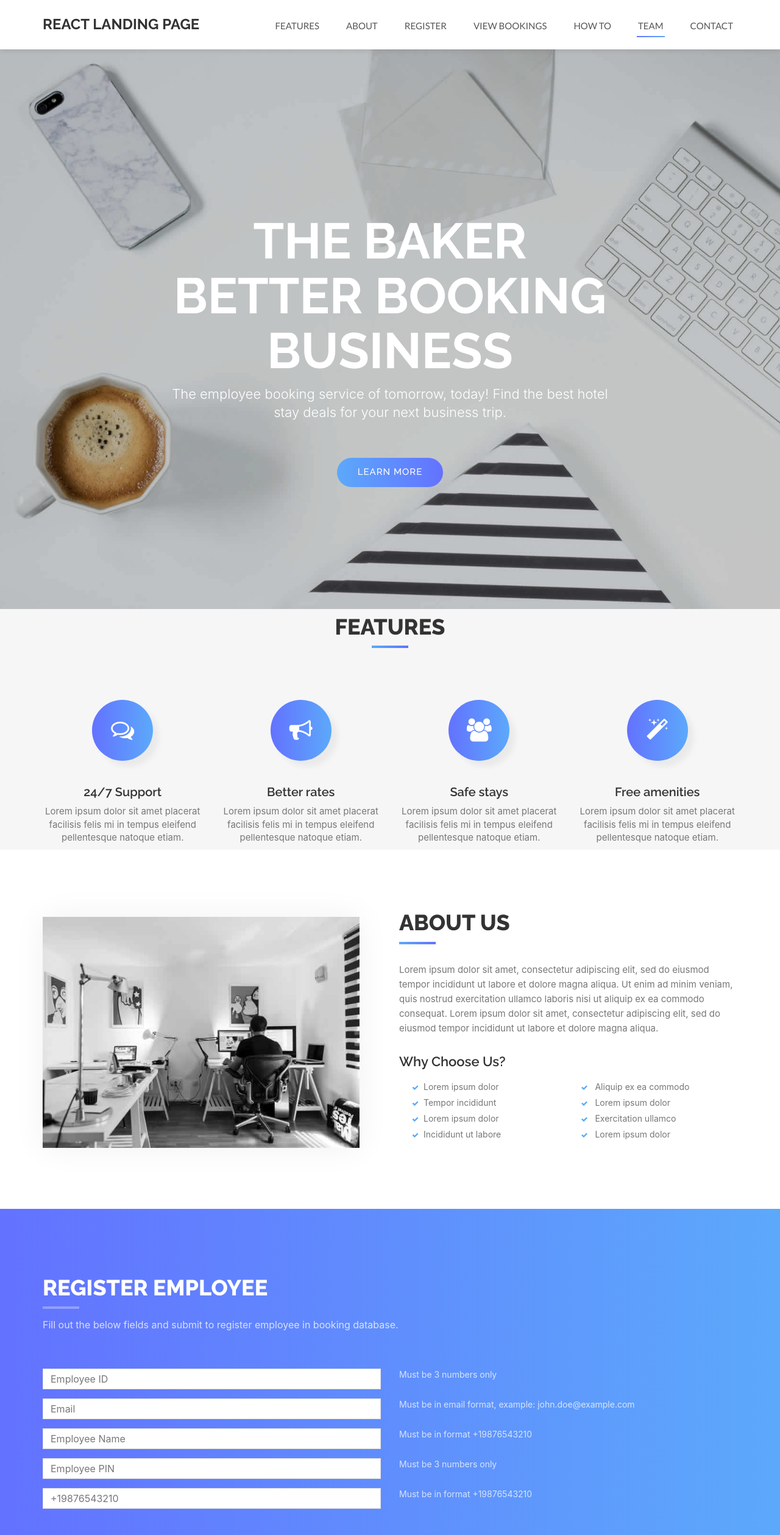
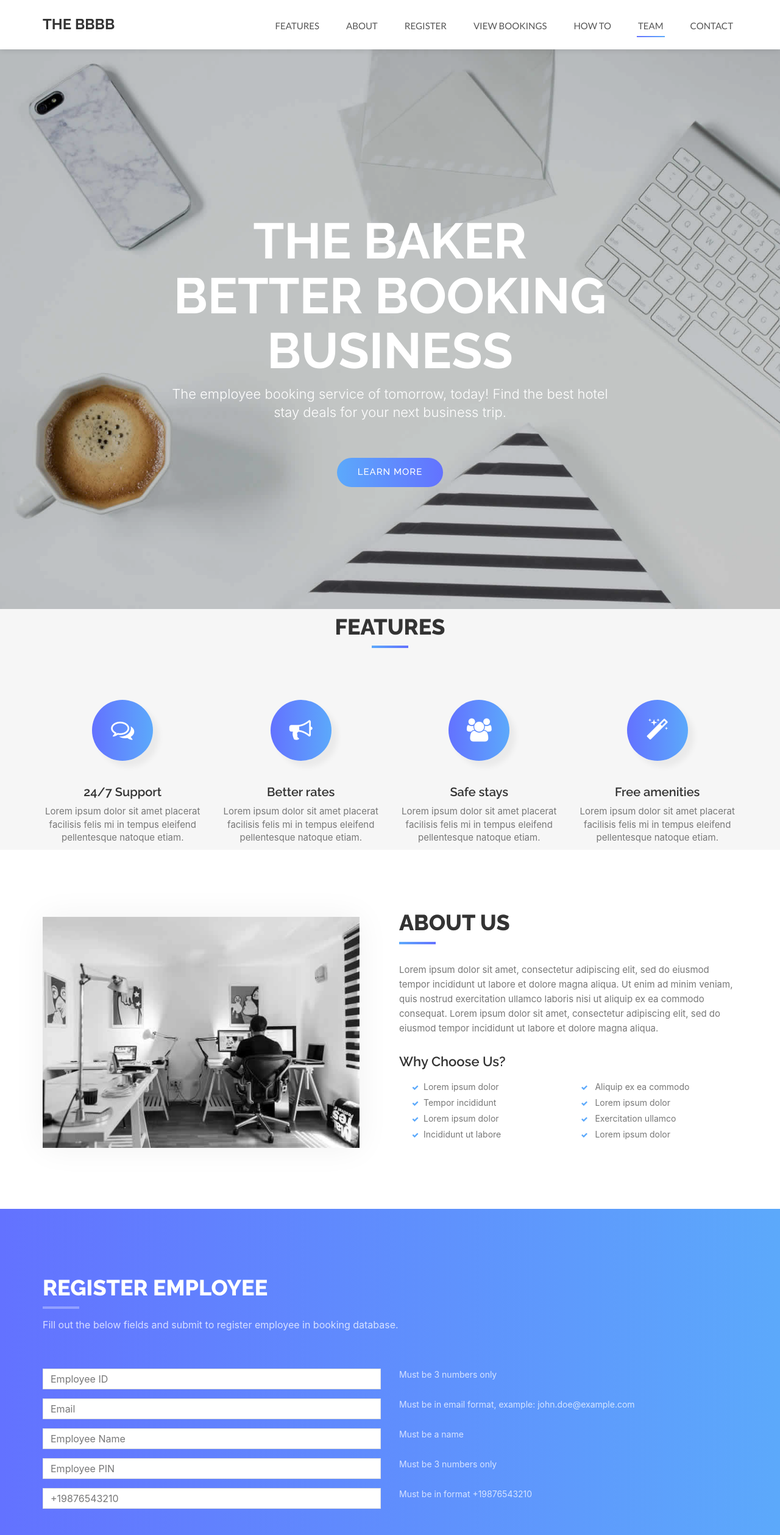
Before and after one commit to abaker488/booking-website, a React (Create React App) app: page / in a window 1280 px wide. Shown: the top 2518 px of the page at 61% size. Built offline with nearby package versions, Linux system fonts and the light colour scheme; what smooth-scroll would draw is missing.

Commit message:
minor errors

```diff
--- a/public/index.html
+++ b/public/index.html
@@ -39,9 +39,9 @@
     href="https://fonts.googleapis.com/css?family=Raleway:300,400,500,600,700,800,900"
     rel="stylesheet"
   />
-  <title>A React Landing Page Template</title>
+  <title>The Baker Better Booking Business</title>
   <meta name="description" content="" />
-  <meta name="author" content="@Issaafalkattan" />
+  <meta name="author" content="Alex Baker" />
 </head>
 
 <body id="page-top" data-spy="scroll" data-target=".navbar-fixed-top">
--- a/src/components/contact.jsx
+++ b/src/components/contact.jsx
@@ -149,10 +149,7 @@ export const Contact = (props) => {
       <div id="footer">
         <div className="container text-center">
           <p>
-            &copy; 2023 Issaaf Kattan React Land Page Template. Design by{" "}
-            <a href="http://www.templatewire.com" rel="nofollow">
-              TemplateWire
-            </a>
+            &copy; 2023 Alex Baker AWS Skills Example Page.
           </p>
         </div>
       </div>
--- a/src/components/navigation.jsx
+++ b/src/components/navigation.jsx
@@ -18,7 +18,7 @@ export const Navigation = (props) => {
             <span className="icon-bar"></span>{" "}
           </button>
           <a className="navbar-brand page-scroll" href="#page-top">
-            React Landing Page
+            The BBBB
           </a>{" "}
         </div>
 
--- a/src/components/services.jsx
+++ b/src/components/services.jsx
@@ -126,7 +126,7 @@ export const Services = (props) => {
                     </div>
                   </div>
                   <div className="col-md-6">
-                    <div className="form-group">Must be in format +19876543210
+                    <div className="form-group">Must be a name
                     </div>
                   </div>
                 </div>
```
